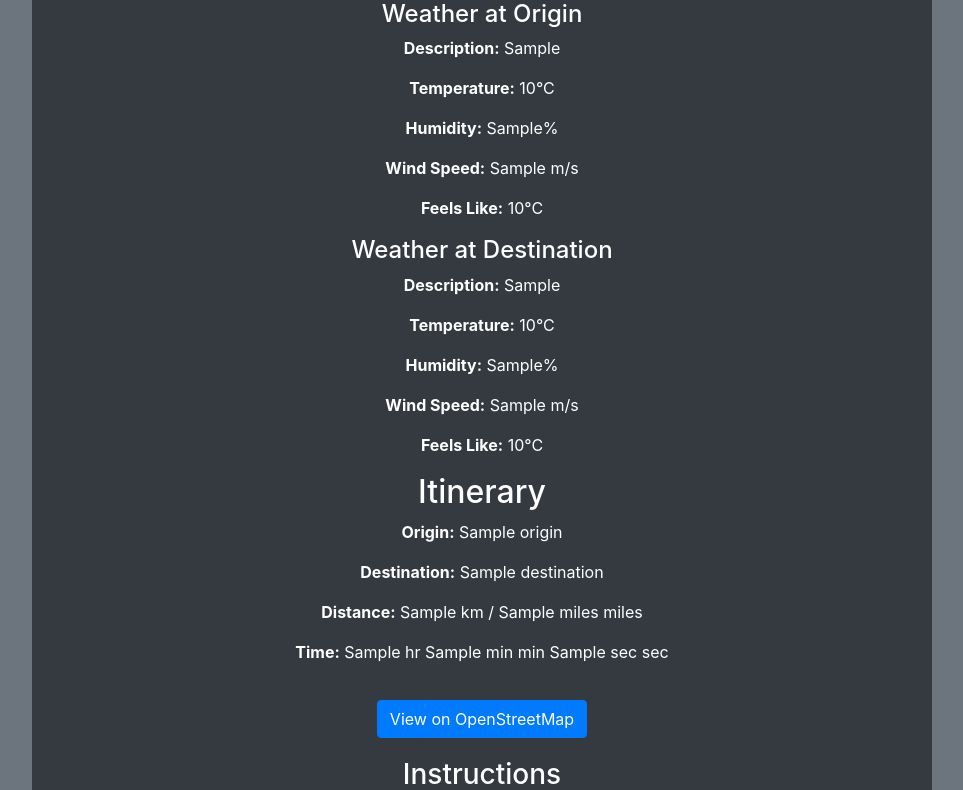
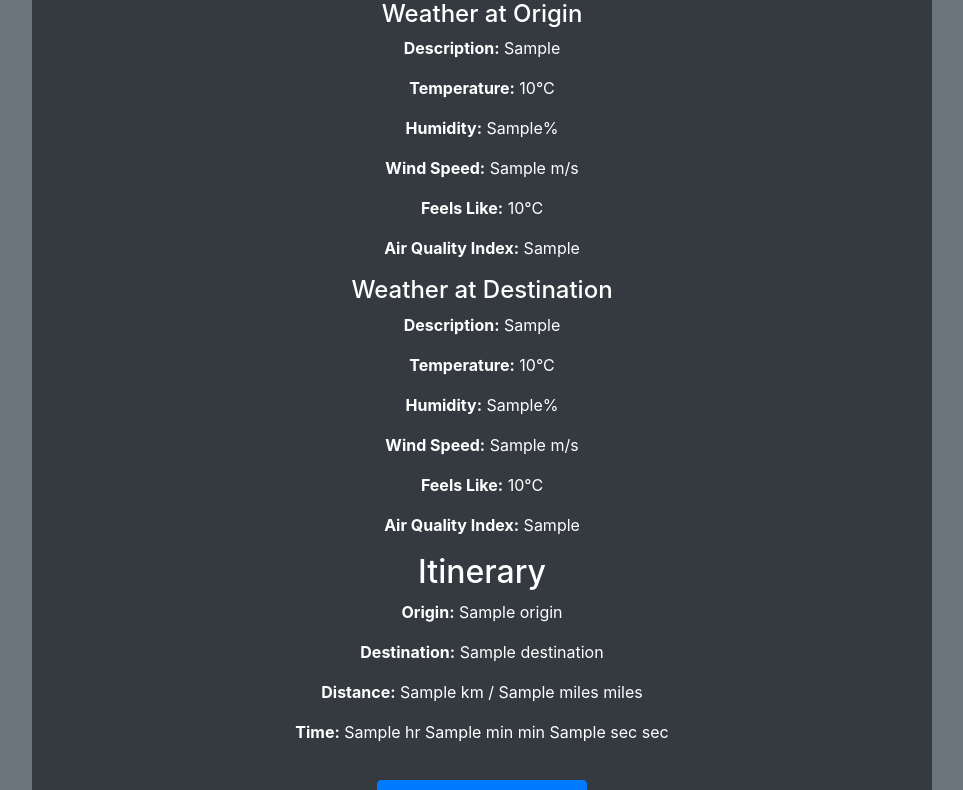
Before and after one commit to Nicolas-Bilj/TechPlus, a Flask app: template midterm/templates/index.html in a window 1280 px wide. Shown: the part 552-1342 px from the top of the page, without its empty margins (158-1121 px from the left). Run offline with Flask 3, Linux system fonts and the light colour scheme; the template is opened without the code that fills it: most values are stand-ins (such as "Sample title", 1, 10 or a date in 2020); a database or web service that is not in the repository returns one stand-in record (values such as "Sample title"); data that the repository does not hold is empty; some libraries are stand-ins or nearby versions.

Commit message:
ADD: add air quality index in origin and destination city

```diff
--- a/midterm/app.py
+++ b/midterm/app.py
@@ -1,5 +1,6 @@
 from flask import Flask, render_template, request, redirect, url_for, session, jsonify
 from map import trip, search_place, geocoding
+from airquality import get_air_quality
 import requests
 import json
 
@@ -77,21 +78,24 @@ def submit():
         if 'origin' in result:
             origin_lat, origin_lon = result['origin'][1], result['origin'][2]  # Extract latitude and longitude
             origin_weather, origin_temperature, origin_feels_like, origin_humidity, origin_wind_speed = get_weather(origin_lat, origin_lon, api_key)
+            origin_aq = get_air_quality(origin_lat, origin_lon, api_key)
         else:
             origin_weather, origin_temperature, origin_feels_like, origin_humidity, origin_wind_speed = None, None, None, None, None
+            origin_aq = None
 
         # Fetch weather data for the destination coordinates
         if 'destination' in result:
             destination_lat, destination_lon = result['destination'][1], result['destination'][2]  # Extract latitude and longitude
             destination_weather, destination_temperature, destination_feels_like, destination_humidity, destination_wind_speed = get_weather(destination_lat, destination_lon, api_key)
+            destination_aq = get_air_quality(destination_lat, destination_lon, api_key)
         else:
             destination_weather, destination_temperature, destination_feels_like, destination_humidity, destination_wind_speed = None, None, None, None, None
-
-    return render_template('index.html', result=result, streetMap=streetMap, history=session.get('search_history', []),
+            destination_aq = None
+        return render_template('index.html', result=result, streetMap=streetMap, history=session.get('search_history', []),
                            origin_weather=origin_weather, origin_temperature=origin_temperature,
                            origin_feels_like=origin_feels_like, origin_humidity=origin_humidity, origin_wind_speed=origin_wind_speed,
                            destination_weather=destination_weather, destination_temperature=destination_temperature,
-                           destination_feels_like=destination_feels_like, destination_humidity=destination_humidity, destination_wind_speed=destination_wind_speed)
+                           destination_feels_like=destination_feels_like, destination_humidity=destination_humidity, destination_wind_speed=destination_wind_speed, origin_aq=origin_aq, destination_aq=destination_aq)
 
 def get_public_ip():
     try:
--- a/midterm/templates/index.html
+++ b/midterm/templates/index.html
@@ -66,6 +66,7 @@
             <p><strong>Humidity:</strong> {{ origin_humidity }}%</p>
             <p><strong>Wind Speed:</strong> {{ origin_wind_speed }} m/s</p>
             <p><strong>Feels Like:</strong> {{ origin_feels_like | round}}°C</p>
+            <p><strong>Air Quality Index:</strong> {{ origin_aq}}</p>
             {% endif %}
             {% if destination_weather %}
             <h4 class='Spacer-top-bottom'>Weather at Destination</h4>
@@ -74,6 +75,7 @@
             <p><strong>Humidity:</strong> {{ destination_humidity }}%</p>
             <p><strong>Wind Speed:</strong> {{ destination_wind_speed }} m/s</p>
             <p><strong>Feels Like:</strong> {{ destination_feels_like | round}}°C</p>
+            <p><strong>Air Quality Index:</strong> {{ destination_aq}}</p>
             {% endif %}
         </div>
 
```
Also changed, not shown: midterm/airquality.py (added, +12 -0 lines).
